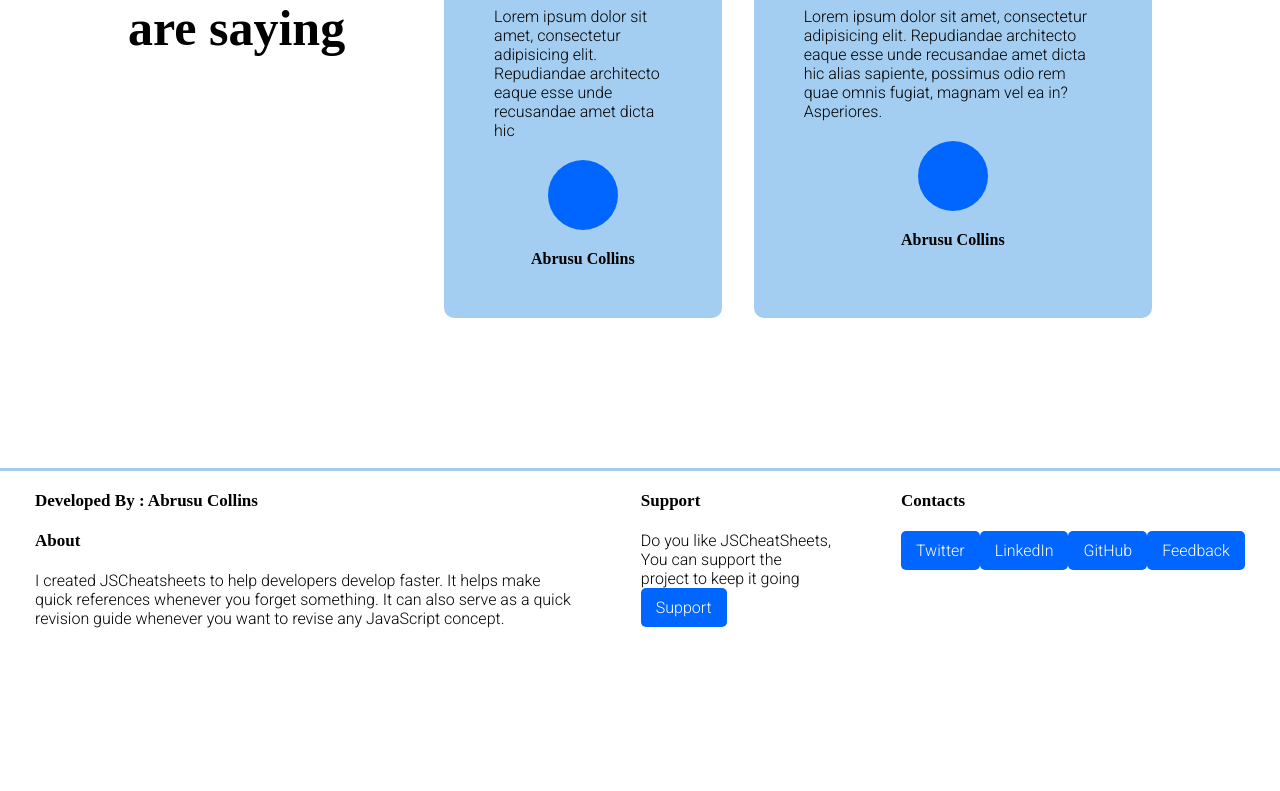
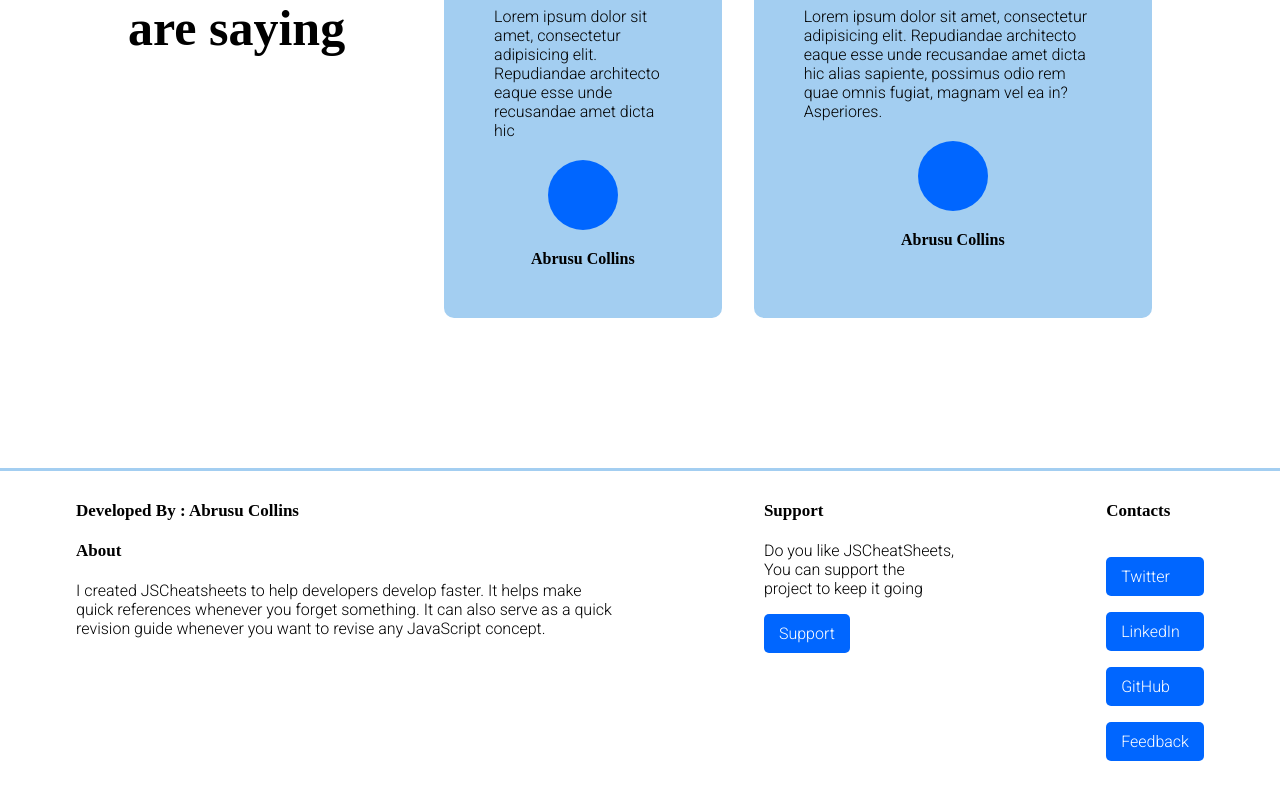
Before and after one commit to abrusu-collins/JS-Cheatsheet, a React (Create React App) app: page / in a window 1280 px wide. Shown: the part 2513-3304 px from the top of the page. Before the commit the page ends 3161 px from the top, so only its background shows below. Built offline with nearby package versions, Linux system fonts and the light colour scheme; a web font is replaced by a local one.

Commit message:
Landing page doneeee

```diff
--- a/src/sass/_footer.scss
+++ b/src/sass/_footer.scss
@@ -1,6 +1,6 @@
 .footer{
     margin-top: 150px;
-    padding: 20px 0;
+    padding: 30px 0;
     border-top: 3px solid $hero_background;
     display: flex;
     justify-content: space-around;
@@ -10,7 +10,14 @@
         margin-bottom: 20px;
 
     }
-
+    & .contacts{
+        display: flex;
+        flex-direction: column;
+        gap: 1rem;
+    }
+    & .support a{
+        margin-top: 1rem;
+    }
     & a{
         background-color: $button_backgroundcolor;
         color:white;
--- a/src/styles/index.css
+++ b/src/styles/index.css
@@ -235,7 +235,7 @@ span {
 
 .footer {
   margin-top: 150px;
-  padding: 20px 0;
+  padding: 30px 0;
   border-top: 3px solid #a3cef1;
   display: flex;
   justify-content: space-around;
@@ -245,6 +245,14 @@ span {
   font-size: 17px;
   margin-bottom: 20px;
 }
+.footer .contacts {
+  display: flex;
+  flex-direction: column;
+  gap: 1rem;
+}
+.footer .support a {
+  margin-top: 1rem;
+}
 .footer a {
   background-color: #0066ff;
   color: white;
```
